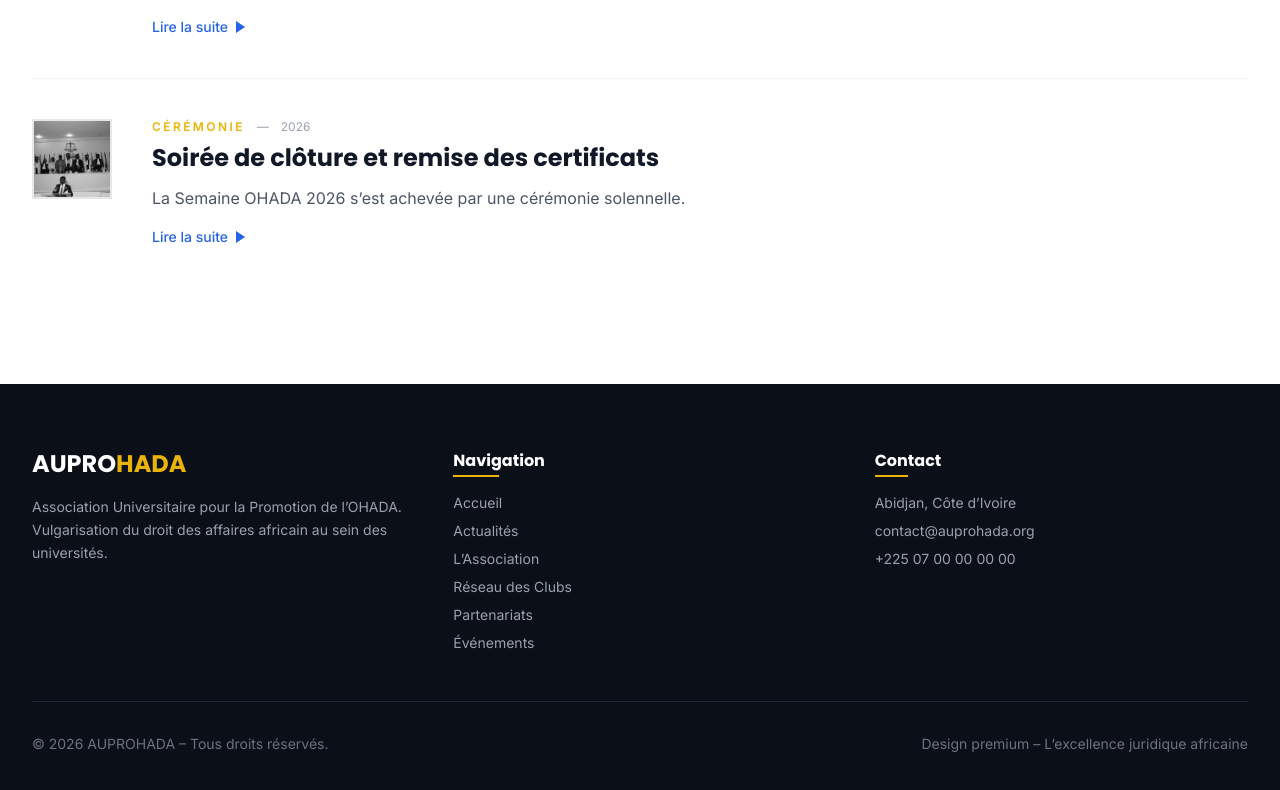
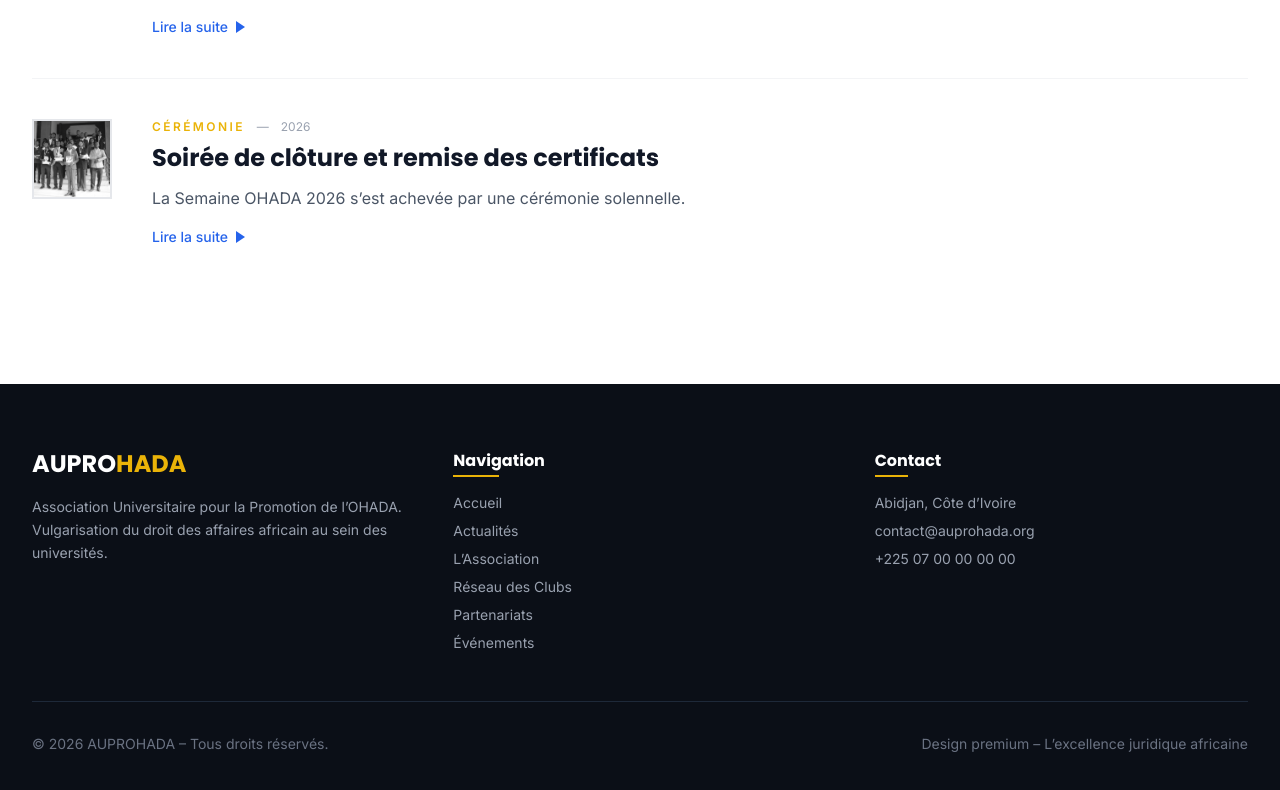
Before and after one commit to PATAWALA/auprohada, a Next.js app: page /actualites in a window 1280 px wide. Shown: the part 988-1778 px from the top of the page. Built offline with nearby package versions, Linux system fonts and the light colour scheme.

Commit message:
16 update

```diff
--- a/src/app/(site)/actualites/[id]/page.tsx
+++ b/src/app/(site)/actualites/[id]/page.tsx
@@ -13,7 +13,7 @@
       <p>La cérémonie a été suivie d’une conférence inaugurale sur le thème : « L’OHADA, moteur de l’intégration économique africaine ».</p>
     `,
     year: 2026,
-    image: "https://picsum.photos/seed/ohada1/800/400",
+    image: "/images/lancement.jpg",
     category: "Événement",
   },
   {
@@ -26,7 +26,7 @@
       <p>Parmi les intervenants figuraient des magistrats de la Cour d’Appel d’Abidjan, des avocats spécialisés en droit OHADA et des universitaires de renom.</p>
     `,
     year: 2026,
-    image: "https://picsum.photos/seed/ohada2/800/400",
+    image: "/images/logo.jpg",
     category: "Conférence",
   },
   {
@@ -39,7 +39,7 @@
       <p>Cet atelier a permis aux participants de manipuler concrètement les outils juridiques qui régissent le droit des affaires dans l’espace OHADA.</p>
     `,
     year: 2026,
-    image: "https://picsum.photos/seed/ohada3/800/400",
+    image: "/images/atelier.jpg",
     category: "Formation",
   },
   {
@@ -52,7 +52,7 @@
       <p>Cette soirée a également été l’occasion de récompenser les meilleurs étudiants ayant participé aux différentes activités de la semaine.</p>
     `,
     year: 2026,
-    image: "https://picsum.photos/seed/ohada4/800/400",
+    image: "/images/certificat.jpg",
     category: "Cérémonie",
   },
   {
@@ -78,7 +78,7 @@
       <p>Des centaines d’étudiants ont été sensibilisés au droit OHADA et aux opportunités qu’il offre pour leur future carrière juridique.</p>
     `,
     year: 2025,
-    image: "https://picsum.photos/seed/ohada6/800/400",
+    image: "/images/senssibilisation.jpg",
     category: "Vie associative",
   },
 ];
--- a/src/components/sections/NewsGrid.tsx
+++ b/src/components/sections/NewsGrid.tsx
@@ -43,7 +43,7 @@
       "La Semaine OHADA 2026 s’est achevée par une cérémonie solennelle.",
     year: 2026,
     image:
-      "/images/lancement.jpg",
+      "/images/certificat.jpg",
     category: "Cérémonie",
   },
   {
@@ -63,7 +63,7 @@
       "Les équipes de l’AUPROHADA ont sillonné les universités de Bouaké, Daloa et Korhogo.",
     year: 2025,
     image:
-      "https://images.unsplash.com/photo-1523050854058-8df90910b4b5?auto=format&fit=crop&w=400&h=400&q=80",
+      "/images/senssibilisation.jpg",
     category: "Vie associative",
   },
 ];
```
Also changed, not shown: public/images/senssibilisation.jpg (renamed from public/images/705822470_1477171371118232_1406174615962222963_n.jpg).
